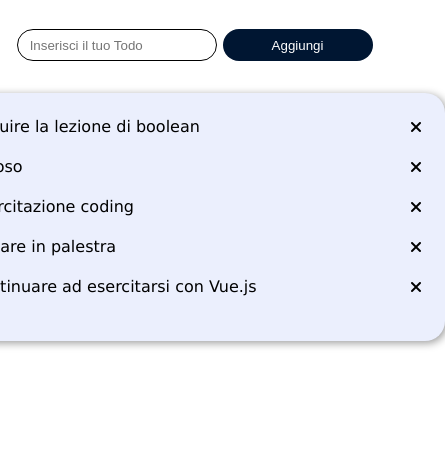
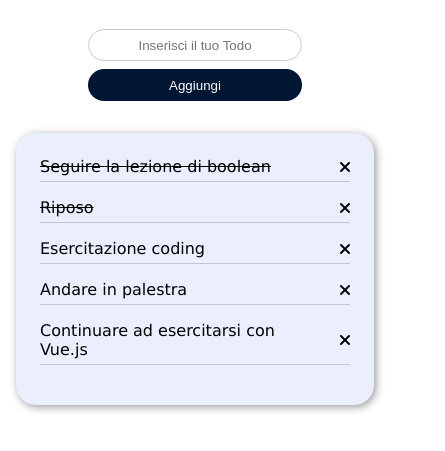
Before and after one commit to Garox7/vue-todolist, a plain HTML site: page index.html in a window 390 px wide. Shown: the part 83-534 px from the top of the page, 445 px wide, since content can reach past the window. Drawn offline with nearby package versions, Linux system fonts and the light colour scheme.

Commit message:
Style improvements

```diff
--- a/css/style.css
+++ b/css/style.css
@@ -9,8 +9,9 @@ html {
 }
 
 body {
-    width: 100vw;
-    height: 100vh;
+    width: 100%;
+    height: 100%;
+    padding: 0 1rem;
 }
 
 li {
@@ -24,6 +25,7 @@ li {
     display: flex;
     flex-direction: column;
     align-items: center;
+    justify-content: center;
 }
 
 .logo {
@@ -43,8 +45,16 @@ li {
     height: 2rem;
     width: 200px;
     border-radius: 20px;
-    border: 1px solid;
-    padding: .7rem
+    border: 1px solid #ccc;
+    padding: .7rem;
+    outline: none;
+    transition: all .2s ease-in-out;
+}
+
+.add__todo input:focus {
+    outline: none;
+    border: 2px solid black;
+
 }
 
 .add__todo button {
@@ -67,23 +77,52 @@ li {
 
 .todo-added__container {
     background-color: #ebeffd;
-    width: 500px;
+    min-width: 250px;
+    max-width: 500px;
+    width: 100%;
     padding: 1.5rem;
     border-radius: 20px;
     box-shadow: 2px 2px 8px rgba(0 0 0 / .4);
 }
 
 .todo-added__container .todo {
-    /* width: 100%; */
     display: flex;
     justify-content: space-between;
     align-items: center;
     padding-bottom: 5px;
     margin-bottom: 1rem;
-    border-bottom: 1px solid white(0, 0, 0, 0.173);
+    border-bottom: 1px solid rgba(0, 0, 0, 0.173);
+}
+
+.delete__todo {
+    margin-left: 20px;
 }
 
 .todo-added__container .delete__todo:hover {
     color: red;
     cursor: pointer;
 }
+
+.done {
+    text-decoration: line-through;
+}
+
+@media screen and (max-width: 479px) {
+    .add__todo {
+        width: 100%;
+        margin-bottom: 2rem;
+        display: flex;
+        flex-direction: column;
+        align-items: center;
+    }
+
+    .add__todo input {
+        width: 60%;
+        margin-bottom: .5rem;
+        text-align: center;
+    }
+
+    .add__todo button {
+        width: 60%;
+    }
+}
--- a/javascript/script.js
+++ b/javascript/script.js
@@ -23,9 +23,7 @@ new Vue ({
                 done: 'false',
             },
         ],
-
         newTodoText: '',
-
     },
     methods: {
         addTodo() {
```
